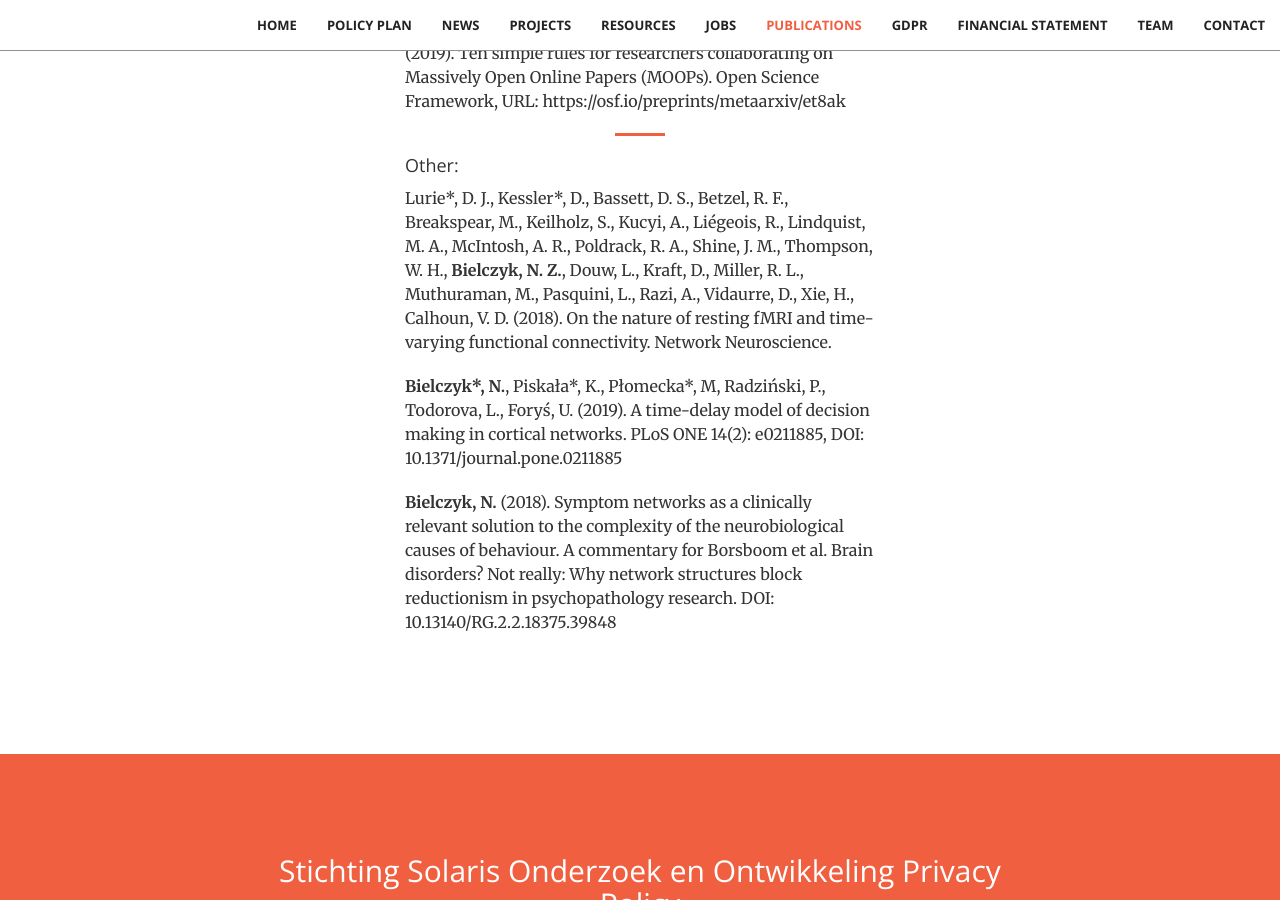
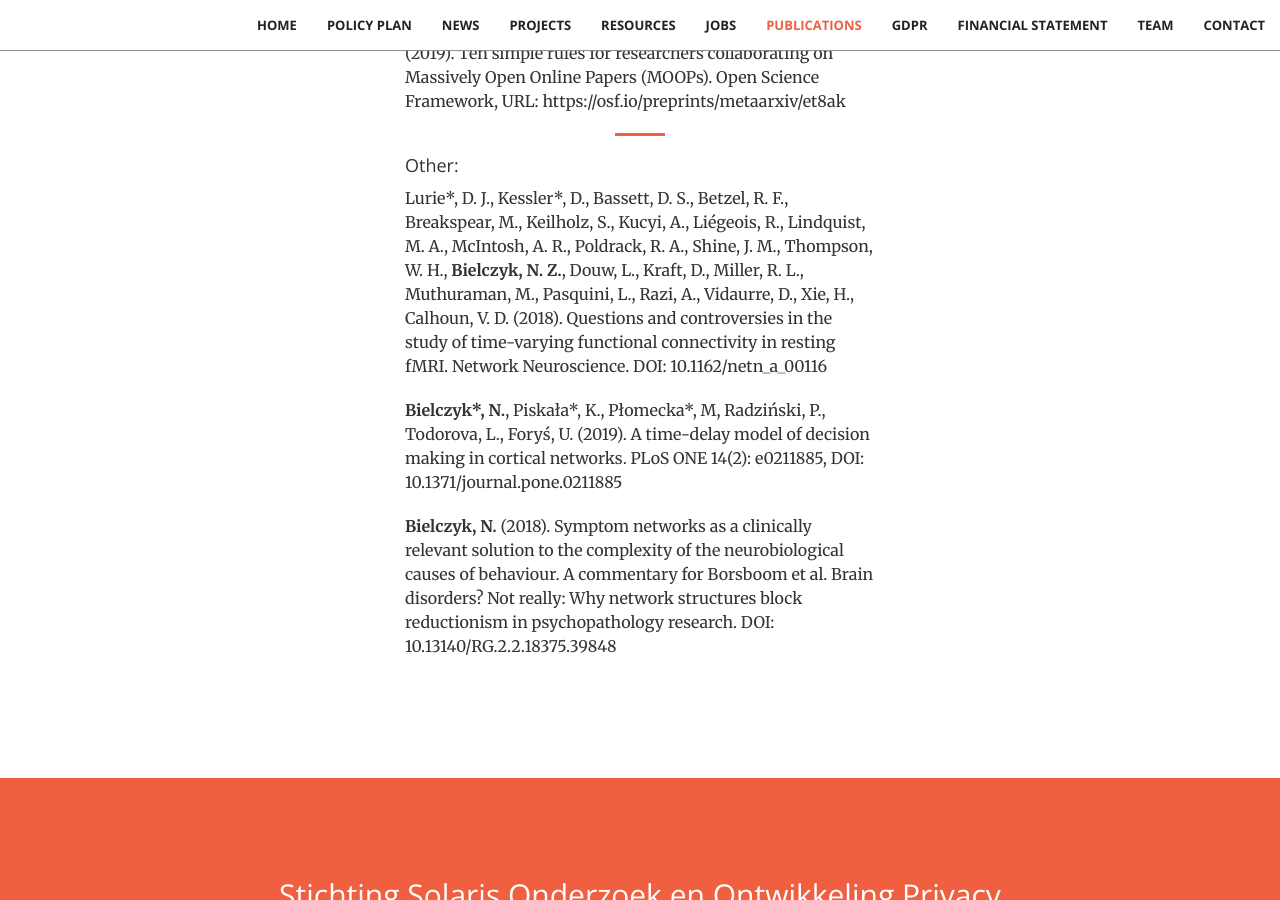
Before and after one commit to stichting-solaris/stichting-solaris.github.io, a Jekyll site: the page built from index.html, in a window 1280 px wide and 900 px high, scrolled down 18061 px. Built offline with Jekyll 4.4.1, drawn with Linux system fonts in a browser that asks for light colours.

Commit message:
Update publications.html

```diff
--- a/_includes/publications.html
+++ b/_includes/publications.html
@@ -44,8 +44,9 @@
                 <p>Lurie*, D. J., Kessler*, D., Bassett, D. S., Betzel, R. F., Breakspear, M., Keilholz, S.,
                     Kucyi, A., Liégeois, R., Lindquist, M. A., McIntosh, A. R., Poldrack, R. A., Shine, J. M.,
                     Thompson, W. H., <b>Bielczyk, N. Z.</b>, Douw, L., Kraft, D., Miller, R. L., Muthuraman, M.,
-                    Pasquini, L., Razi, A., Vidaurre, D., Xie, H., Calhoun, V. D. (2018). On the nature of
-                    resting fMRI and time-varying functional connectivity. Network Neuroscience.</p>
+                    Pasquini, L., Razi, A., Vidaurre, D., Xie, H., Calhoun, V. D. (2018). Questions and controversies
+                    in the study of time-varying functional connectivity in resting fMRI. Network Neuroscience.
+                    DOI: 10.1162/netn_a_00116</p>
                 <p></p>
 
                 <p><b>Bielczyk*, N.</b>, Piskała*, K., Płomecka*, M, Radziński, P., Todorova, L., Foryś, U. (2019).
```
